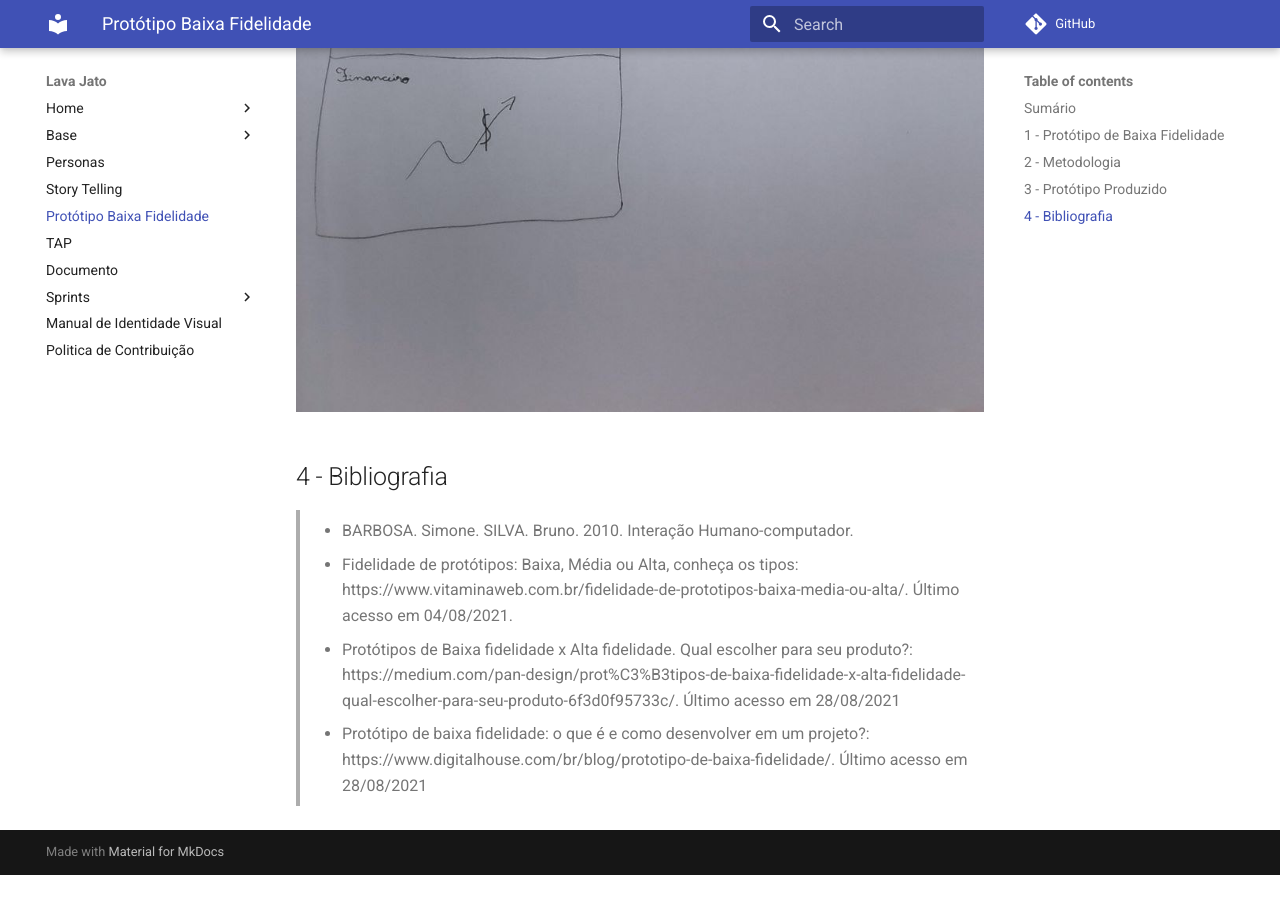
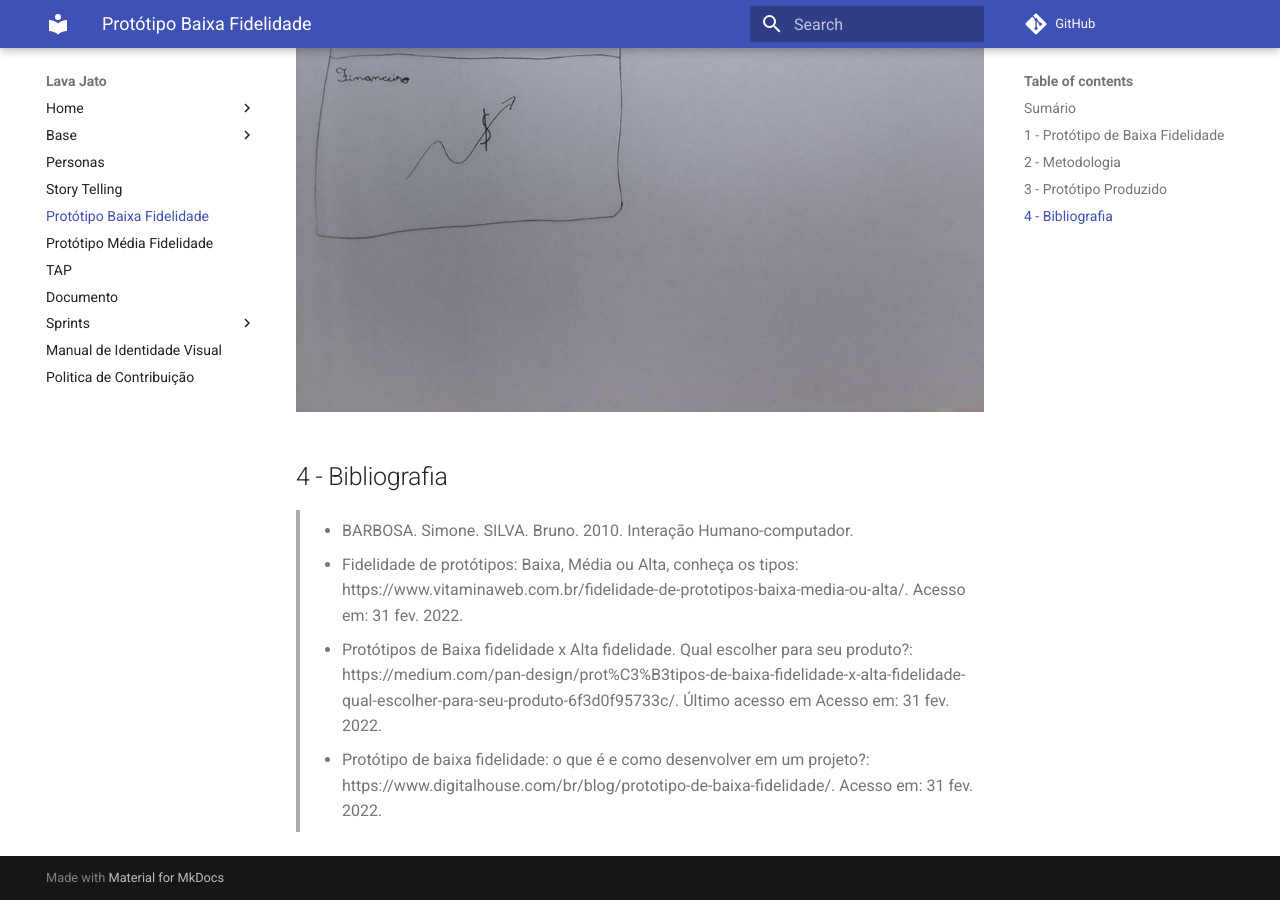
Before and after one commit to UnBArqDsw2021-2/2021.2_G2_Ki-Limpinho, an MkDocs documentation site: the page built from docs/prototipoBaixa.md, in a window 1280 px wide and 900 px high, scrolled down 1577 px. Built offline with MkDocs 1.6.1 and Material for MkDocs 9.7.7, drawn with Linux system fonts in a browser that asks for light colours; comment, search, counter and statistics services are not loaded; before the commit the page ends 2452 px from its top, so only the background shows below that.

Commit message:
Adicionado descricao do documento do prototipo de media fidelidade
- correcao data do prototipo de baixa fidelidade

https://github.com/UnBArqDsw2021-2/2021.2_G2_lava-jato/issues/27

```diff
--- a/docs/prototipoBaixa.md
+++ b/docs/prototipoBaixa.md
@@ -27,8 +27,8 @@ Abaixo temos o protótipo de baixa fidelidade produzido:
 
 > - BARBOSA. Simone. SILVA. Bruno. 2010. Interação Humano-computador.
 
-> -   Fidelidade de protótipos: Baixa, Média ou Alta, conheça os tipos: https://www.vitaminaweb.com.br/fidelidade-de-prototipos-baixa-media-ou-alta/. Último acesso em 04/08/2021.
+> -   Fidelidade de protótipos: Baixa, Média ou Alta, conheça os tipos: https://www.vitaminaweb.com.br/fidelidade-de-prototipos-baixa-media-ou-alta/. Acesso em: 31 fev. 2022.
 
-> - Protótipos de Baixa fidelidade x Alta fidelidade. Qual escolher para seu produto?: https://medium.com/pan-design/prot%C3%B3tipos-de-baixa-fidelidade-x-alta-fidelidade-qual-escolher-para-seu-produto-6f3d0f95733c/. Último acesso em 28/08/2021
+> - Protótipos de Baixa fidelidade x Alta fidelidade. Qual escolher para seu produto?: https://medium.com/pan-design/prot%C3%B3tipos-de-baixa-fidelidade-x-alta-fidelidade-qual-escolher-para-seu-produto-6f3d0f95733c/. Último acesso em Acesso em: 31 fev. 2022.
 
-> - Protótipo de baixa fidelidade: o que é e como desenvolver em um projeto?: https://www.digitalhouse.com/br/blog/prototipo-de-baixa-fidelidade/. Último acesso em 28/08/2021
+> - Protótipo de baixa fidelidade: o que é e como desenvolver em um projeto?: https://www.digitalhouse.com/br/blog/prototipo-de-baixa-fidelidade/. Acesso em: 31 fev. 2022.
--- a/mkdocs.yml
+++ b/mkdocs.yml
@@ -57,6 +57,7 @@ nav:
   - Personas: "Personas.md"
   - Story Telling: "StoryTelling.md"
   - Protótipo Baixa Fidelidade: "prototipoBaixa.md"
+  - Protótipo Média Fidelidade: "prototipoMedia.md"
   - TAP: "tap.md"
   - Documento: "DocumentoDeVisao.md"
   - Sprints:
```
Also changed, not shown: docs/prototipoMedia.md (added, +33 -0 lines).
